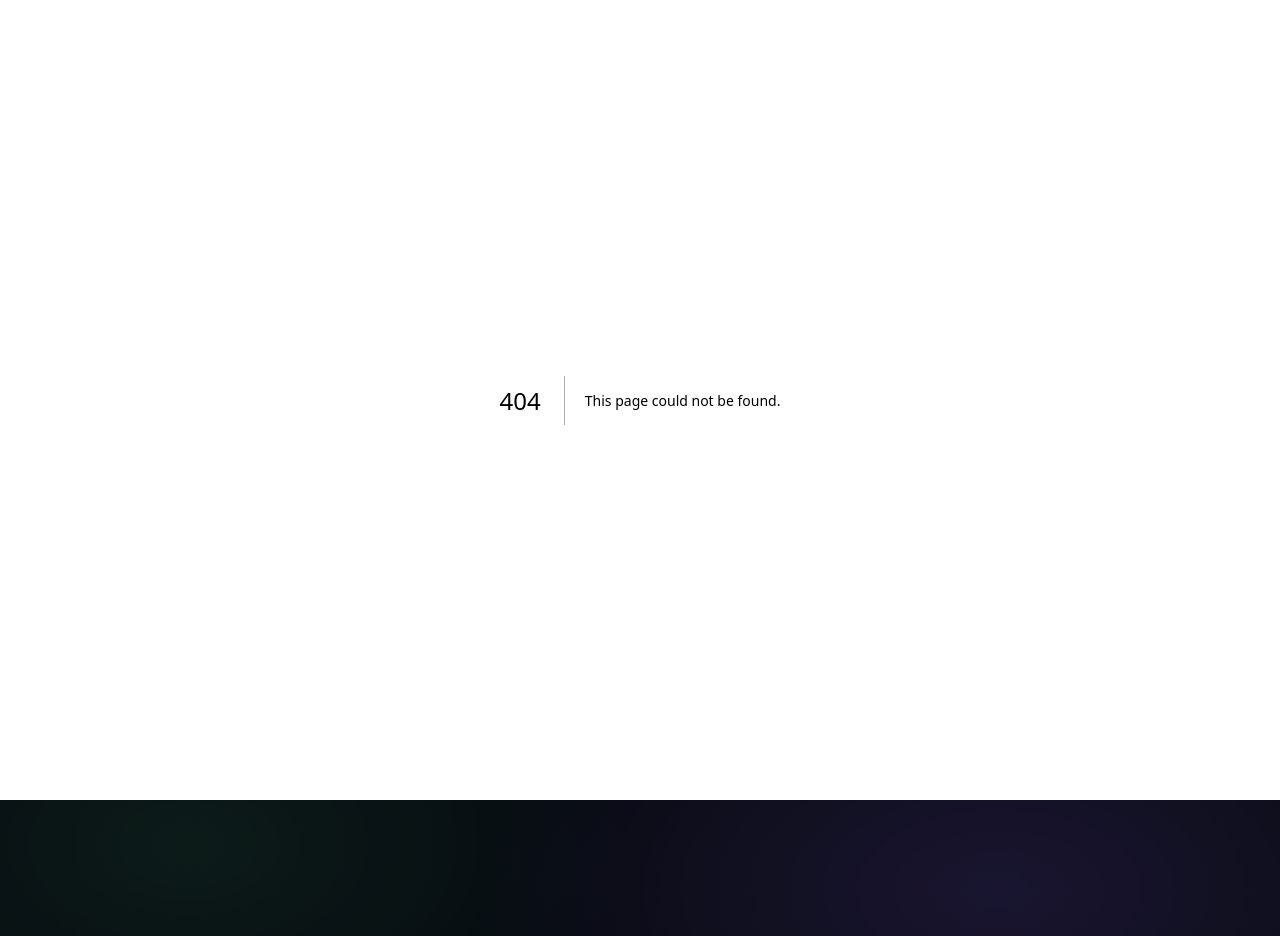
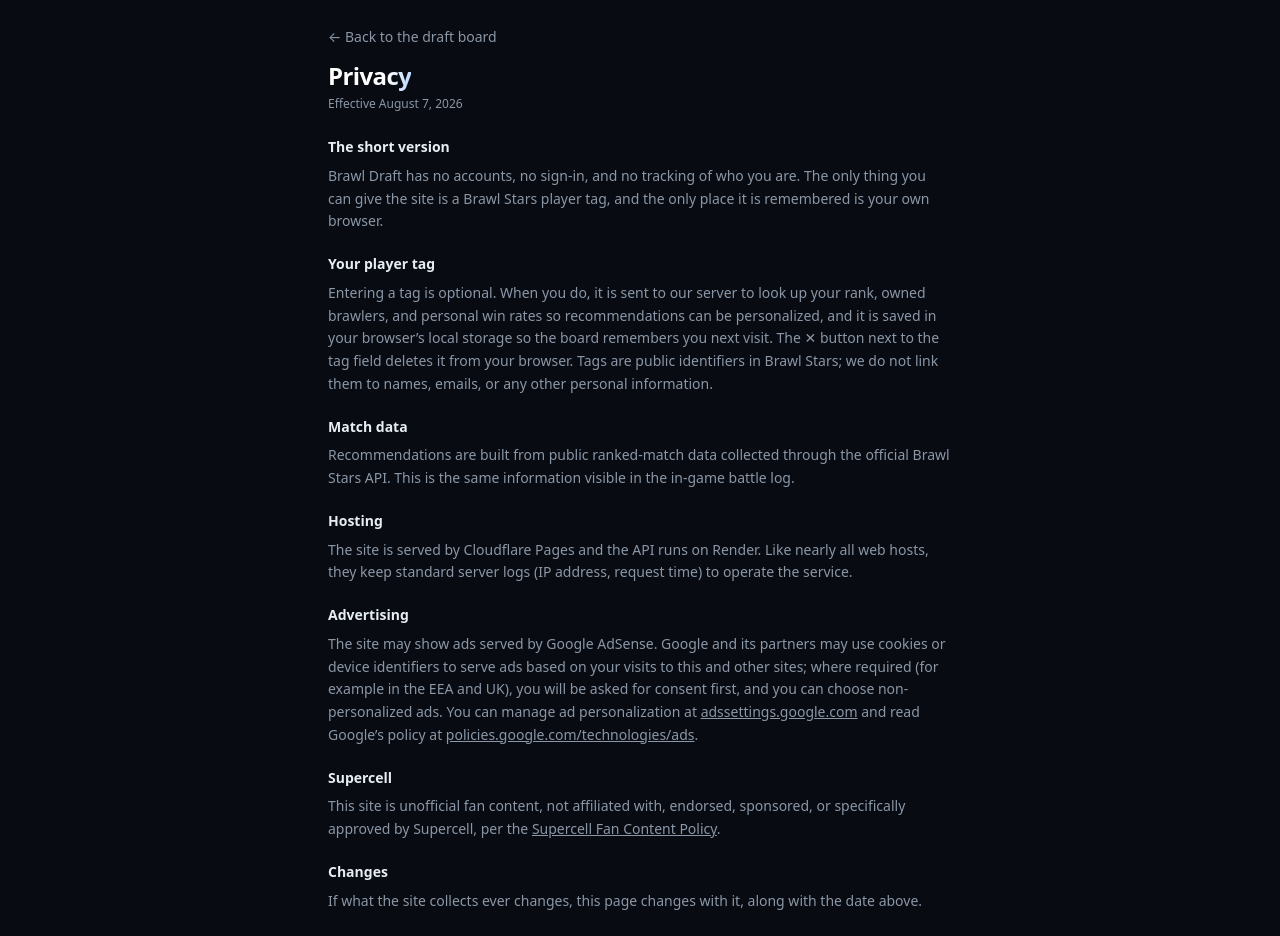
Before and after one commit to mctatge-alt/Brawlstars-Draft-Tool, a Next.js app in the folder frontend/: page /privacy in a window 1280 px wide. Before the commit this address had no page. Before the commit the page ends 800 px from the top, so only its background shows below. Built offline with nearby package versions, Linux system fonts and the light colour scheme.

Commit message:
Wire env-gated AdSense: AdSlot + loader, /privacy page, footer policy links

```diff
--- a/frontend/app/layout.tsx
+++ b/frontend/app/layout.tsx
@@ -6,10 +6,26 @@
   description: "AI-powered Brawl Stars ranked draft tool: bans, picks, and win-probability.",
 };
 
+// Set in the Cloudflare Pages build env to turn ads on (see components/AdSlot.tsx).
+const ADSENSE_CLIENT = process.env.NEXT_PUBLIC_ADSENSE_CLIENT;
+
 export default function RootLayout({ children }: Readonly<{ children: React.ReactNode }>) {
   return (
     <html lang="en">
-      <body>{children}</body>
+      <body>
+        {children}
+        {/* Plain <script async> (not next/script): React 19 hoists async scripts into <head>
+            during prerender, so the tag is present in the exported static HTML — which is what
+            AdSense's "code snippet" site verification crawls for. next/script injects at
+            hydration and fails that check. */}
+        {ADSENSE_CLIENT && (
+          <script
+            async
+            src={`https://pagead2.googlesyndication.com/pagead/js/adsbygoogle.js?client=${ADSENSE_CLIENT}`}
+            crossOrigin="anonymous"
+          />
+        )}
+      </body>
     </html>
   );
 }
--- /dev/null
+++ b/frontend/app/privacy/page.tsx
@@ -0,0 +1,95 @@
+import type { Metadata } from "next";
+
+export const metadata: Metadata = {
+  title: "Privacy — Brawl Draft",
+  description: "What Brawl Draft stores and why: a player tag in your browser, public match data, and (if ads are enabled) Google AdSense.",
+};
+
+// Required for AdSense approval, and honest on its own terms: the site has no accounts and no
+// analytics, so there is genuinely little to disclose. Keep this page in sync with what the
+// board actually does — an inaccurate privacy policy is worse than none.
+export default function Privacy() {
+  return (
+    <div className="min-h-screen p-4 md:p-6 max-w-2xl mx-auto">
+      <header className="mb-6">
+        <a href="/" className="text-sm text-[var(--muted)] hover:text-[var(--text)]">← Back to the draft board</a>
+        <h1 className="text-2xl font-bold tracking-tight mt-3">
+          <span className="brand-gradient">Privacy</span>
+        </h1>
+        <p className="text-xs text-[var(--muted)] mt-1">Effective August 7, 2026</p>
+      </header>
+
+      <div className="space-y-5 text-sm leading-relaxed text-[var(--text)]">
+        <section>
+          <h2 className="font-semibold mb-1.5">The short version</h2>
+          <p className="text-[var(--muted)]">
+            Brawl Draft has no accounts, no sign-in, and no tracking of who you are. The only thing you can
+            give the site is a Brawl Stars player tag, and the only place it is remembered is your own browser.
+          </p>
+        </section>
+
+        <section>
+          <h2 className="font-semibold mb-1.5">Your player tag</h2>
+          <p className="text-[var(--muted)]">
+            Entering a tag is optional. When you do, it is sent to our server to look up your rank, owned
+            brawlers, and personal win rates so recommendations can be personalized, and it is saved in your
+            browser&rsquo;s local storage so the board remembers you next visit. The ✕ button next to the tag field
+            deletes it from your browser. Tags are public identifiers in Brawl Stars; we do not link them to
+            names, emails, or any other personal information.
+          </p>
+        </section>
+
+        <section>
+          <h2 className="font-semibold mb-1.5">Match data</h2>
+          <p className="text-[var(--muted)]">
+            Recommendations are built from public ranked-match data collected through the official Brawl Stars
+            API. This is the same information visible in the in-game battle log.
+          </p>
+        </section>
+
+        <section>
+          <h2 className="font-semibold mb-1.5">Hosting</h2>
+          <p className="text-[var(--muted)]">
+            The site is served by Cloudflare Pages and the API runs on Render. Like nearly all web hosts, they
+            keep standard server logs (IP address, request time) to operate the service.
+          </p>
+        </section>
+
+        <section>
+          <h2 className="font-semibold mb-1.5">Advertising</h2>
+          <p className="text-[var(--muted)]">
+            The site may show ads served by Google AdSense. Google and its partners may use cookies or device
+            identifiers to serve ads based on your visits to this and other sites; where required (for example
+            in the EEA and UK), you will be asked for consent first, and you can choose non-personalized ads.
+            You can manage ad personalization at{" "}
+            <a href="https://adssettings.google.com" className="underline hover:text-[var(--text)]" target="_blank" rel="noopener noreferrer">
+              adssettings.google.com
+            </a>{" "}
+            and read Google&rsquo;s policy at{" "}
+            <a href="https://policies.google.com/technologies/ads" className="underline hover:text-[var(--text)]" target="_blank" rel="noopener noreferrer">
+              policies.google.com/technologies/ads
+            </a>.
+          </p>
+        </section>
+
+        <section>
+          <h2 className="font-semibold mb-1.5">Supercell</h2>
+          <p className="text-[var(--muted)]">
+            This site is unofficial fan content, not affiliated with, endorsed, sponsored, or specifically
+            approved by Supercell, per the{" "}
+            <a href="https://supercell.com/en/fan-content-policy/" className="underline hover:text-[var(--text)]" target="_blank" rel="noopener noreferrer">
+              Supercell Fan Content Policy
+            </a>.
+          </p>
+        </section>
+
+        <section>
+          <h2 className="font-semibold mb-1.5">Changes</h2>
+          <p className="text-[var(--muted)]">
+            If what the site collects ever changes, this page changes with it, along with the date above.
+          </p>
+        </section>
+      </div>
+    </div>
+  );
+}
--- /dev/null
+++ b/frontend/components/AdSlot.tsx
@@ -0,0 +1,54 @@
+"use client";
+
+import { useEffect, useRef } from "react";
+
+// Both come from the Cloudflare Pages build env (inlined at build time, like NEXT_PUBLIC_API_BASE).
+// Until BOTH are set the component renders nothing, so the site ships ad-free by default and
+// flips on with a rebuild — no code change.
+const CLIENT = process.env.NEXT_PUBLIC_ADSENSE_CLIENT; // e.g. ca-pub-1234567890123456
+// `satisfies` (not a Record annotation) keeps the keys literal, so `name: keyof typeof SLOTS`
+// actually rejects unknown slot names at compile time instead of widening to string.
+const SLOTS = {
+  footer: process.env.NEXT_PUBLIC_ADSENSE_SLOT_FOOTER, // numeric ad-unit id from the AdSense console
+} satisfies Record<string, string | undefined>;
+
+declare global {
+  interface Window { adsbygoogle?: unknown[] }
+}
+
+// One responsive display unit. Placement rules this component assumes (AdSense placement
+// policy, support.google.com/adsense/answer/1346295): never inside the active draft flow,
+// well clear of tappable game-like UI (the mt-24 ≈ 96px gap — policy suggests ~150px from a
+// game window's edge, and the footer adds more), and labeled with one of the two permitted
+// strings ("Advertisements" / "Sponsored Links"). The min-height reserves space up front so
+// a late fill doesn't shift the board (CLS).
+export default function AdSlot({ name }: { name: keyof typeof SLOTS }) {
+  const slot = SLOTS[name];
+  const pushed = useRef(false);
+
+  useEffect(() => {
+    if (!CLIENT || !slot || pushed.current) return;
+    try {
+      (window.adsbygoogle = window.adsbygoogle || []).push({});
+      pushed.current = true;
+    } catch {
+      // adsbygoogle not loaded (blocked, or script still fetching its queue) — fine, the
+      // reserved box just stays empty.
+    }
+  }, [slot]);
+
+  if (!CLIENT || !slot) return null;
+  return (
+    <div className="mt-24" style={{ minHeight: 100 }}>
+      <div className="text-[9px] uppercase tracking-wide text-[var(--muted)] mb-1 text-center">Advertisements</div>
+      <ins
+        className="adsbygoogle"
+        style={{ display: "block", minHeight: 90 }}
+        data-ad-client={CLIENT}
+        data-ad-slot={slot}
+        data-ad-format="auto"
+        data-full-width-responsive="true"
+      />
+    </div>
+  );
+}
--- a/frontend/components/DraftBoard.tsx
+++ b/frontend/components/DraftBoard.tsx
@@ -5,6 +5,7 @@
   Brawler, PickRec, BanRec, Reference, RecommendResponse, Warning, RosterResponse, GamePlan, Health, Meta, RankInfo, TopPick,
   getReference, getRoster, recommend, getHealth, getMeta, getRank, getTopPicks,
 } from "@/lib/api";
+import AdSlot from "@/components/AdSlot";
 
 const CLASS_COLOR: Record<string, string> = {
   Tank: "#e0566f", Assassin: "#b15be0", Controller: "#3b82f6", Marksman: "#3ec46d",
@@ -758,8 +759,14 @@
         )}
       </div>
       {recs?.game_plan && our.some((x) => x != null) && <GamePlanPanel gp={recs.game_plan} blind={blindPick} />}
+      {/* Single ad slot, deliberately below the entire draft flow — mid-draft ad formats are the
+          ones the retention evidence says drive abandonment, and accidental clicks near the
+          picker violate AdSense placement policy. Renders nothing until the env vars are set. */}
+      <AdSlot name="footer" />
       <footer className="text-center text-xs text-[var(--muted)] mt-6">
-        Recommendations fuse a trained win-prob model with empirical map stats · This content is not affiliated with, endorsed, sponsored, or specifically approved by Supercell and Supercell is not responsible for it.
+        Recommendations fuse a trained win-prob model with empirical map stats · This content is not affiliated with, endorsed, sponsored, or specifically approved by Supercell and Supercell is not responsible for it (
+        <a href="https://supercell.com/en/fan-content-policy/" className="underline hover:text-[var(--text)]" target="_blank" rel="noopener noreferrer">Fan Content Policy</a>
+        ) · <a href="/privacy" className="underline hover:text-[var(--text)]">Privacy</a>
       </footer>
     </div>
   );
```
Also changed, not shown: 1 other file (tests, documents, lock files or other folders).
